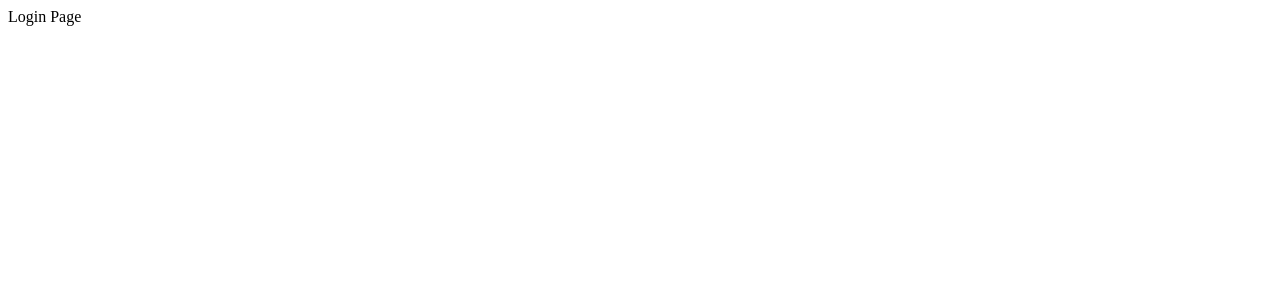
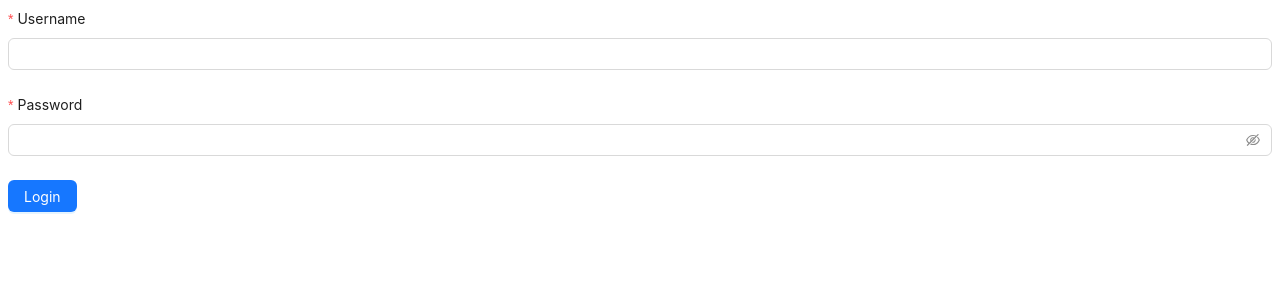
Before and after one commit to artem5-5/infotecs-react, a React app: page /login in a window 1280 px wide. Shown: the top 300 px of the page. Built offline with nearby package versions, Linux system fonts and the light colour scheme.

Commit message:
[TASK-03] Implement login functionality.

```diff
--- a/src/app/providers/router/AppRouter.tsx
+++ b/src/app/providers/router/AppRouter.tsx
@@ -3,13 +3,14 @@ import { Routes, Route, Navigate } from "react-router-dom";
 import { UserPage } from "@/pages/login/ui/UserPage";
 import { PrivateRoute } from "./PivateRoute";
 import { NotFoundPage } from "@/pages/login/ui/NotFoundPage";
+import { LoginPage } from "@/pages/login/ui/LoginPage";
 
 export const AppRouter = () => {
   return (
     <Routes>
       <Route path="/" element={<Navigate to="/users" replace />} />
 
-      <Route path="/login" element={<div>Login Page</div>} />
+      <Route path="/login" element={<LoginPage />} />
       <Route
         path="/users"
         element={
--- /dev/null
+++ b/src/features/auth/api/login.ts
@@ -0,0 +1,16 @@
+import axios from "axios";
+
+export const LoginRequest = async (
+  username: string,
+  password: string,
+): Promise<string> => {
+  return new Promise((resolve, reject) => {
+    setTimeout(() => {
+      if (username === "admin" && password === "admin") {
+        resolve("fake-jwt-token");
+      } else {
+        reject(new Error("Invalid username or password"));
+      }
+    }, 2000);
+  });
+};
--- /dev/null
+++ b/src/features/auth/model/useLogin.ts
@@ -0,0 +1,14 @@
+import { useMutation } from "@tanstack/react-query";
+import { LoginRequest } from "../api/login";
+
+export const useLogin = () => {
+  return useMutation({
+    mutationFn: async ({
+      username,
+      password,
+    }: {
+      username: string;
+      password: string;
+    }) => LoginRequest(username, password),
+  });
+};
--- /dev/null
+++ b/src/features/auth/ui/LoginForm.tsx
@@ -0,0 +1,50 @@
+import React from "react";
+import { Form, Input, Button, notification } from "antd";
+import { useNavigate } from "react-router-dom";
+import { useLogin } from "../model/useLogin";
+
+export const LoginForm = () => {
+  const loginMutation = useLogin();
+  const navigate = useNavigate();
+
+  const onFinish = (values: { username: string; password: string }) => {
+    loginMutation.mutate(values, {
+      onSuccess: (token) => {
+        localStorage.setItem("token", token);
+        navigate("/users");
+      },
+      onError: (error: any) => {
+        notification.error({
+          message: error.message,
+        });
+      },
+    });
+  };
+
+  return (
+    <Form name="login" onFinish={onFinish} layout="vertical">
+      <Form.Item
+        label="Username"
+        name="username"
+        rules={[{ required: true, message: "Please input your username!" }]}
+      >
+        <Input />
+      </Form.Item>
+      <Form.Item
+        label="Password"
+        name="password"
+        rules={[{ required: true, message: "Please input your password!" }]}
+      >
+        <Input.Password />
+      </Form.Item>
+      <Button
+        type="primary"
+        htmlType="submit"
+        loading={loginMutation.isLoading}
+        disabled={loginMutation.isLoading}
+      >
+        Login
+      </Button>
+    </Form>
+  );
+};
--- a/src/pages/login/ui/LoginPage.tsx
+++ b/src/pages/login/ui/LoginPage.tsx
@@ -1,5 +1,20 @@
-import React from "react";
+import { LoginForm } from "@/features/auth/ui/LoginForm";
+import React, { useEffect } from "react";
+import { useNavigate } from "react-router-dom";
 
 export const LoginPage = () => {
-  return <div>Login Page</div>;
+  const navigate = useNavigate();
+
+  useEffect(() => {
+    const token = localStorage.getItem("token");
+    if (token) {
+      navigate("/users");
+    }
+  }, [navigate]);
+
+  return (
+    <div>
+      <LoginForm />
+    </div>
+  );
 };
```
